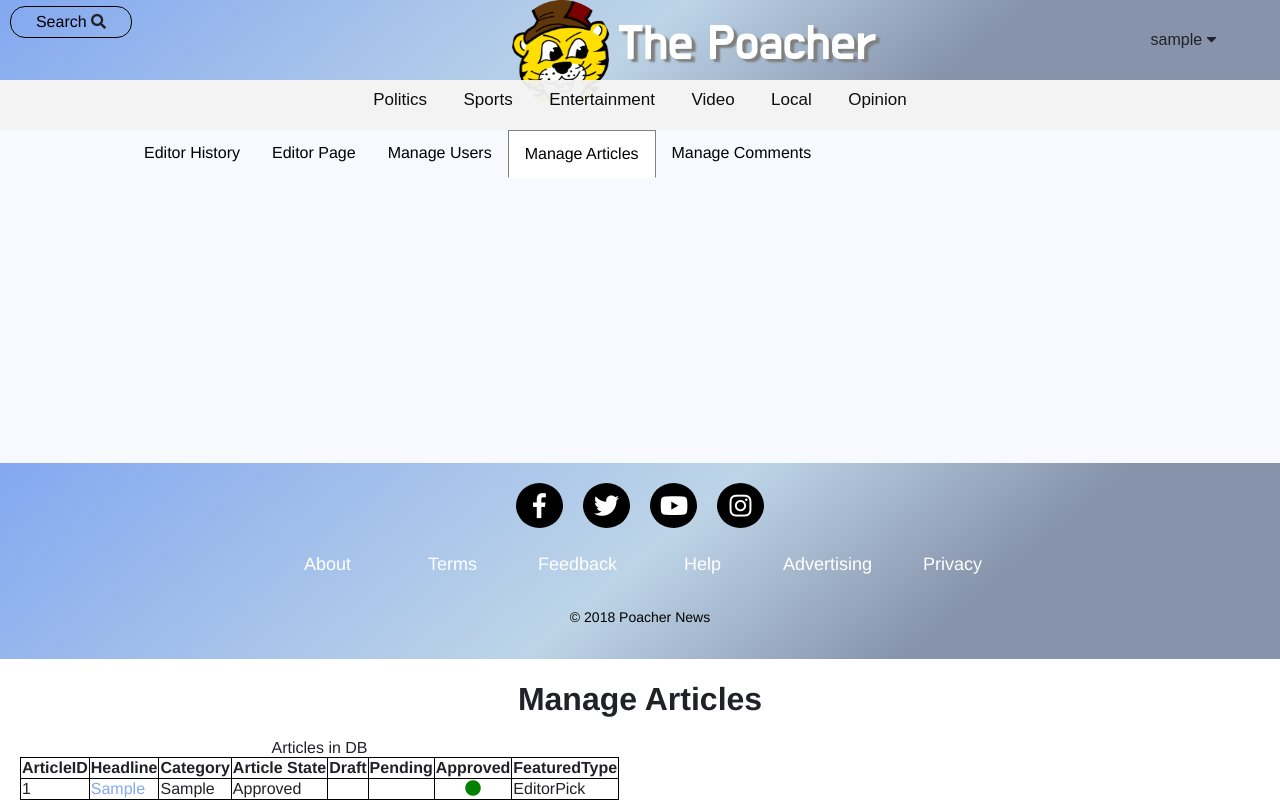
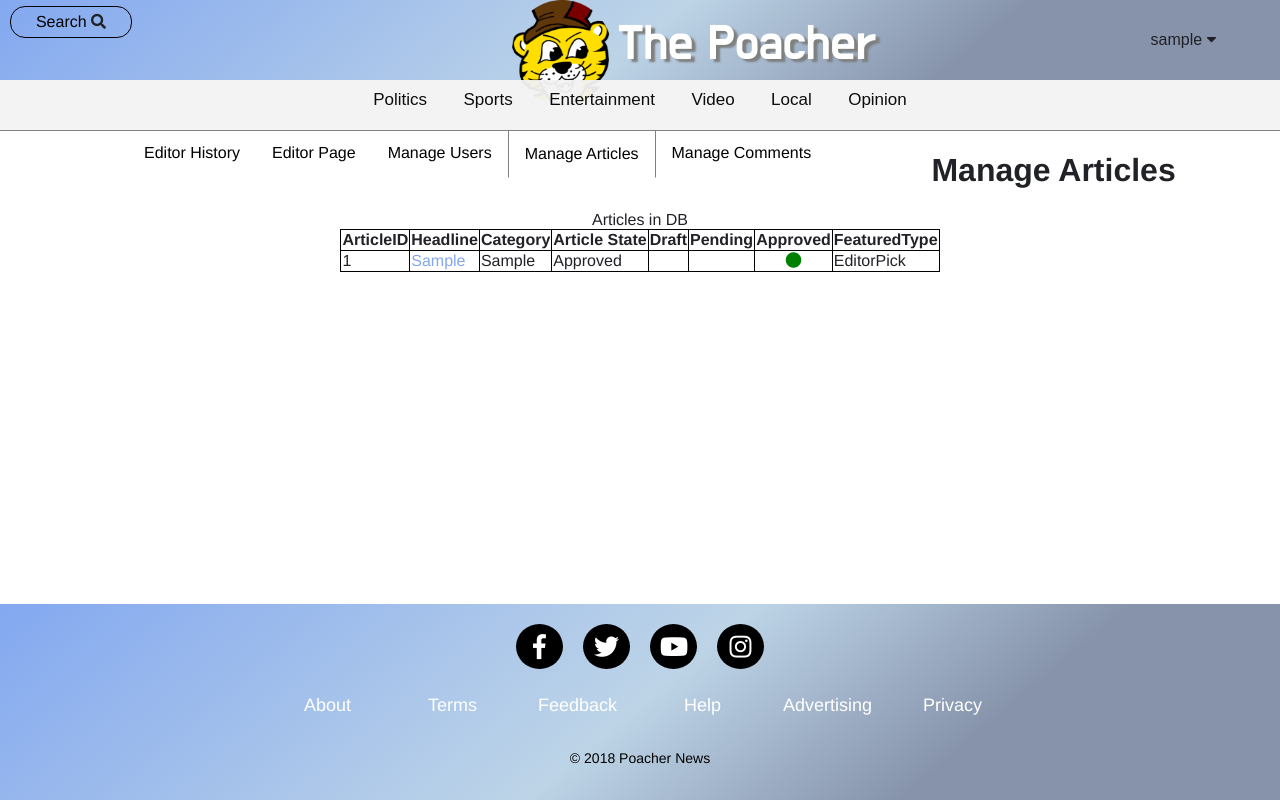
Before and after one commit to PoacherNews/PoacherNews, a PHP site: page /articleManagement.php in a window 1280 px wide. Run offline with PHP 8.4, Linux system fonts and the light colour scheme; the visitor is signed in with stand-in values (Sample User, id 1); tables that the repository leaves empty hold one stand-in row (values such as "Sample post"); a stand-in replaces the project's code that opens the database connection; some libraries are stand-ins or nearby versions.

Commit message:
Added increased sanity to some of the management pages

```diff
--- a/articleManagement.php
+++ b/articleManagement.php
@@ -145,46 +145,35 @@ function list_articles()
     <link rel="stylesheet" href="res/css/profile.css">
     <link rel="stylesheet" href="res/css/profileNav.css">
 </head>
-
+<body>
     <style>
         h1 {
             text-align: center;
         }
 
         table {
-	margin-left:20px;
-	margin-right:20px;
+            margin: 0px auto;
             border-collapse:collapse;
         }
 
         table, th, td {
             border: 1px solid black;
         }
-
     </style>
-
-    <body>
     <?php
     	include 'includes/header.php';
         include 'includes/nav.php';
     ?>
-
+    <div class="pageContent">
         <div class="nav">
             <?php
                 $current = 'manageArticles';
                 include 'includes/toolsNav.php';
             ?>
         </div>
-
-        <div class="display">
-        <main>
         <h1>Manage Articles</h1>
-            <div>
 		<?php list_articles(); ?>
     </div>
-        </main>
-        </div>
-
     <?php include 'includes/footer.html'; ?>
 </body>
 </html>
```
Also changed, not shown: commentManagement.php (+3 -10 lines), userManagement.php (+3 -13 lines). Lines whose indentation alone changed are shown as unchanged.
